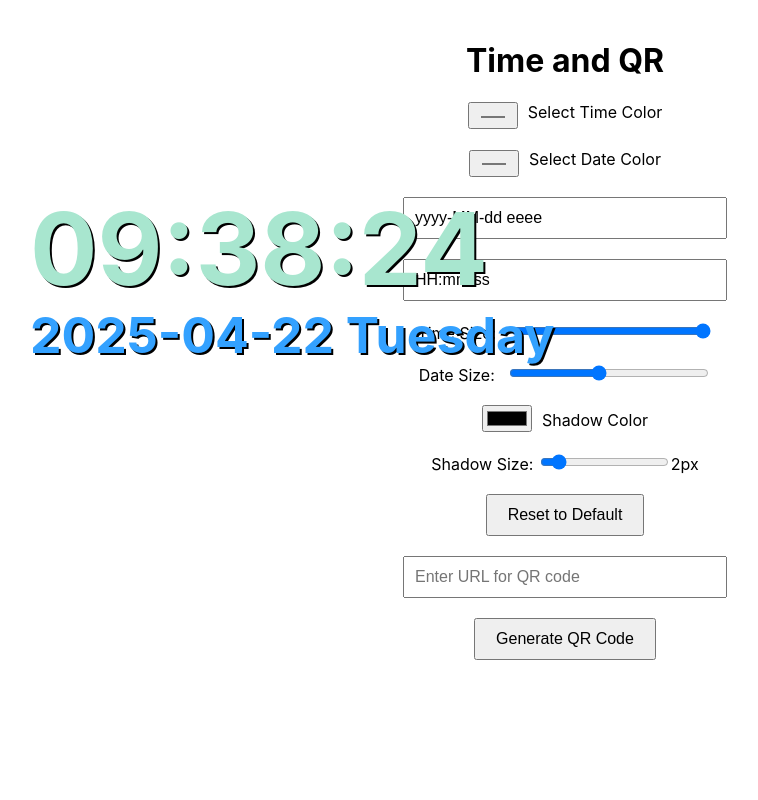
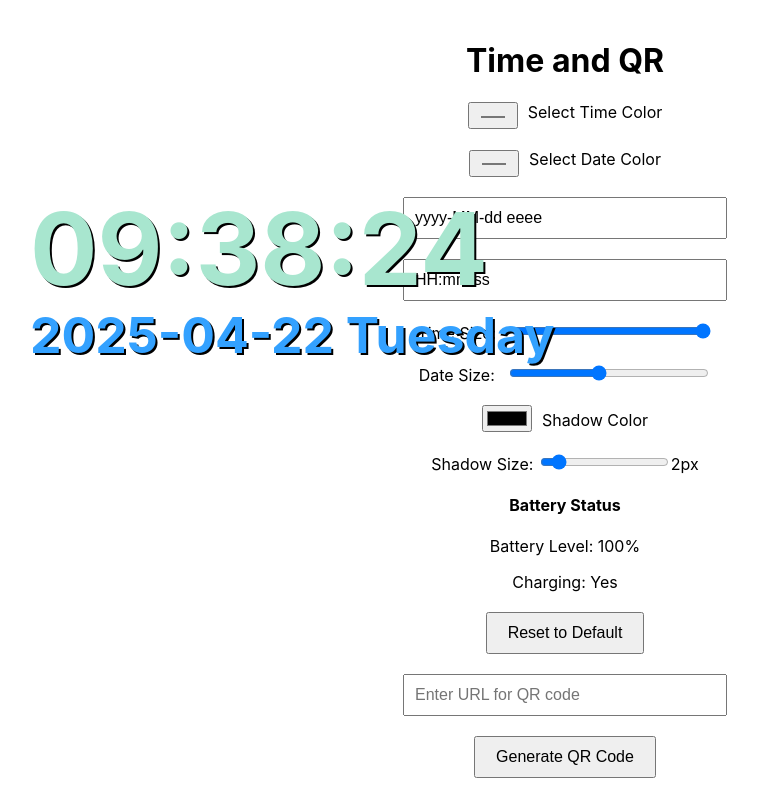
Before and after one commit to oksoft1/timeqr, a React (Create React App) app: page / in a window 1280 px wide. Shown: the whole page, without its empty margins (75-833 px from the left). Built offline with nearby package versions, Linux system fonts and the light colour scheme.

Commit message:
Your commit message

```diff
--- a/src/App.js
+++ b/src/App.js
@@ -21,6 +21,46 @@ const App = () => {
   const [dateSize, setDateSize] = useState(Number(localStorage.getItem('dateSize')) || 50);  // 날짜 크기 상태
   const [shadowColor, setShadowColor] = useState(localStorage.getItem('shadowColor') || '#000000');
   const [shadowSize, setShadowSize] = useState(Number(localStorage.getItem('shadowSize')) || 2);
+  const BatteryStatus = () => {
+    const [battery, setBattery] = useState({
+      level: 1,
+      charging: true,
+    });
+
+    useEffect(() => {
+      const getBatteryStatus = async () => {
+        const battery = await navigator.getBattery();
+        setBattery({
+          level: battery.level,
+          charging: battery.charging,
+        });
+
+        // 배터리 상태가 변경될 때마다 업데이트
+        battery.addEventListener('levelchange', () => {
+          setBattery({ level: battery.level, charging: battery.charging });
+        });
+
+        battery.addEventListener('chargingchange', () => {
+          setBattery({ level: battery.level, charging: battery.charging });
+        });
+      };
+
+      getBatteryStatus();
+
+      // Cleanup when component unmounts
+      return () => {
+        // You can remove event listeners here if necessary
+      };
+    }, []);
+
+    return (
+      <div>
+        <h4>Battery Status</h4>
+        <p>Battery Level: {(battery.level * 100).toFixed(0)}%</p>
+        <p>Charging: {battery.charging ? 'Yes' : 'No'}</p>
+      </div>
+    );
+  };
 
   // 시계를 매초마다 갱신
   useEffect(() => {
@@ -305,7 +345,8 @@ const App = () => {
   <input type="range" min="0" max="20" value={shadowSize} onChange={handleShadowSizeChange} />
   <span>{shadowSize}px</span>
 </div>
-
+   {/* 배터리 상태 컴포넌트 추가 */}
+   <BatteryStatus />
   {/* 초기화 버튼 */}
   <div style={{ marginTop: '20px' }}>
         <button
```
